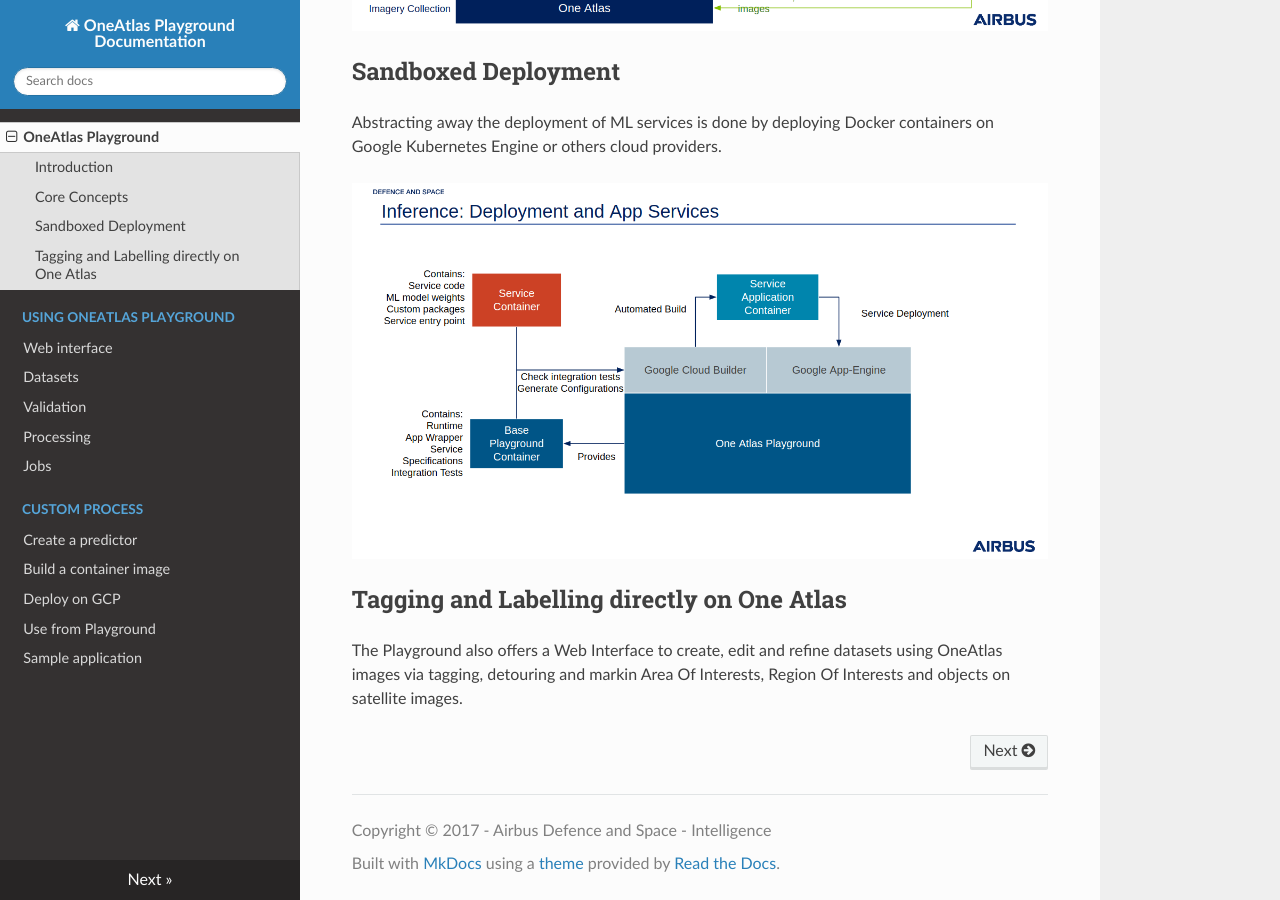
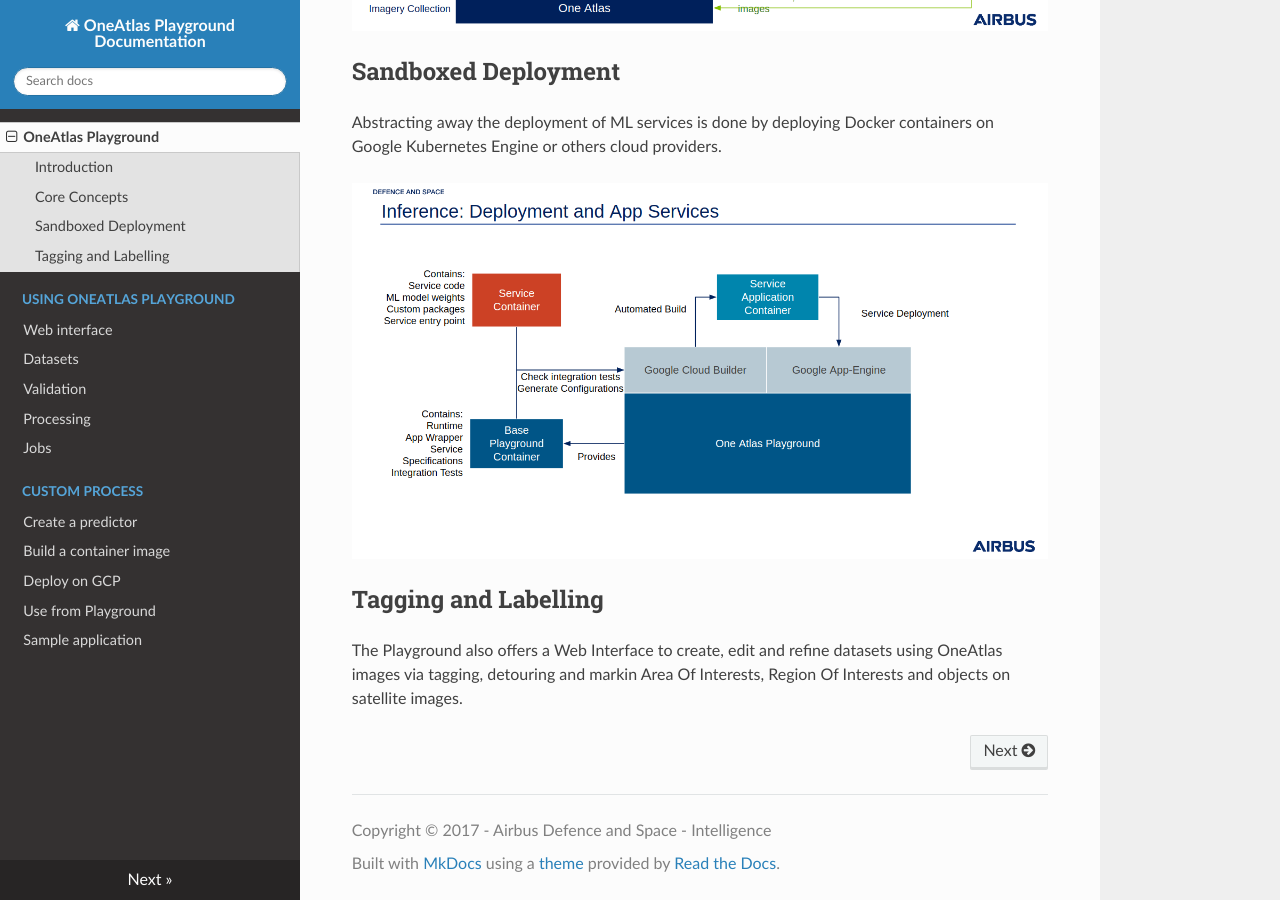
Before and after one commit to airbusgeo/playground-docs, an MkDocs documentation site: the page built from docs/index.md, in a window 1280 px wide and 900 px high, scrolled down 1381 px. Built offline with MkDocs 1.6.1, drawn with Linux system fonts in a browser that asks for light colours; nearby versions of some CDN libraries; old or Windows-style settings are respelled for this version of MkDocs.

Commit message:
Update doc index

```diff
--- a/docs/index.md
+++ b/docs/index.md
@@ -30,6 +30,6 @@ Abstracting away the deployment of ML services is done by deploying Docker conta
 
 ![OneAtlas Playground](images/playground2.png "OneAtlasPlayground")
 
-## Tagging and Labelling directly on One Atlas
+## Tagging and Labelling
 
 The Playground also offers a Web Interface to create, edit and refine datasets using OneAtlas images via tagging, detouring and markin Area Of Interests, Region Of Interests and objects on satellite images.
```
